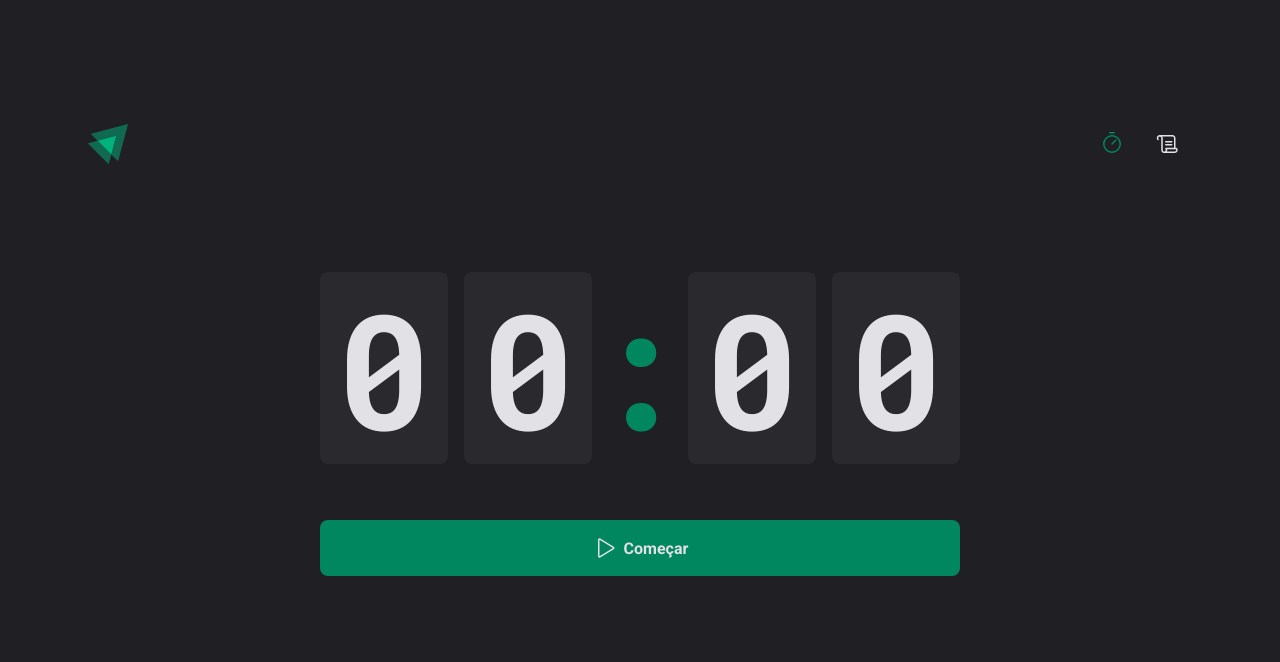
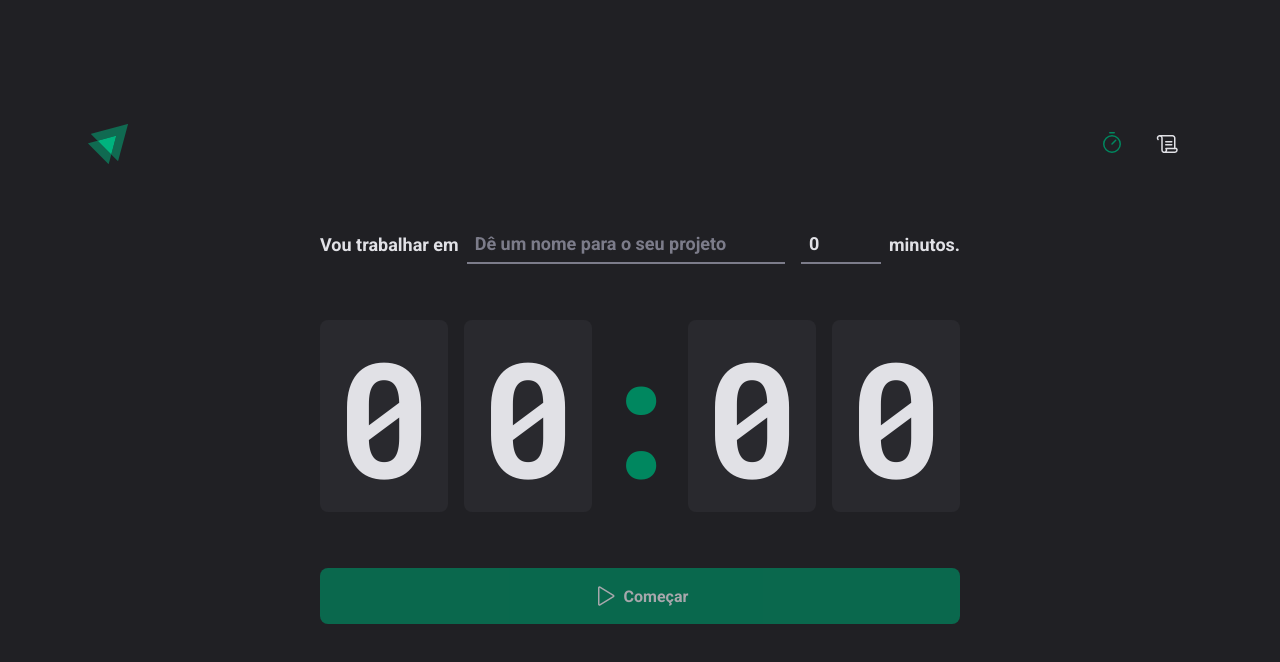
Before and after one commit to Wellington-Henrique/02-ignite-timer-reactjs-ts, a React (Vite) app: page / in a window 1280 px wide. Shown: the top 662 px of the page. Built offline with nearby package versions, Linux system fonts and the light colour scheme.

Commit message:
Contexto no React: Contexto no formulário

```diff
--- a/src/pages/Home/components/Countdown/index.tsx
+++ b/src/pages/Home/components/Countdown/index.tsx
@@ -1,15 +1,19 @@
-import { useState, useEffect, useContext } from 'react'
+import { useEffect, useContext } from 'react'
 import { differenceInSeconds } from 'date-fns'
-import { CycleContext } from '../..'
+import { CyclesContext } from '../..'
 
 import { CountdownContainer, Separator } from './styles'
 
 export function Countdown() {
-  const { activeCycle, activeCycleId, markCurrentCycleAsFinished } =
-    useContext(CycleContext)
-  const [amountSecondsPassed, setAmountSecondsPassed] = useState(0)
+  const {
+    activeCycle,
+    activeCycleId,
+    amountSecondsPassed,
+    markCurrentCycleAsFinished,
+    setSecondsPassed,
+  } = useContext(CyclesContext)
 
-  const totalSeconds = activeCycle ? activeCycle.minutes * 60 : 0
+  const totalSeconds = activeCycle ? activeCycle.minutesAmount * 60 : 0
   const currentSeconds = activeCycle ? totalSeconds - amountSecondsPassed : 0
 
   const minutesAmount = Math.floor(currentSeconds / 60)
@@ -30,14 +34,20 @@
 
         if (secondDifference >= totalSeconds) {
           markCurrentCycleAsFinished()
-          setAmountSecondsPassed(totalSeconds)
+          setSecondsPassed(totalSeconds)
           clearInterval(interval)
         } else {
-          setAmountSecondsPassed(secondDifference)
+          setSecondsPassed(secondDifference)
         }
       }, 1000)
     }
-  }, [activeCycle, totalSeconds, activeCycleId, markCurrentCycleAsFinished])
+  }, [
+    activeCycle,
+    totalSeconds,
+    activeCycleId,
+    markCurrentCycleAsFinished,
+    setSecondsPassed,
+  ])
 
   useEffect(() => {
     if (activeCycle) document.title = `${minutes}:${seconds}`
--- a/src/pages/Home/components/NewCycleForm/index.tsx
+++ b/src/pages/Home/components/NewCycleForm/index.tsx
@@ -1,24 +1,12 @@
-import { useForm } from 'react-hook-form'
-import * as zod from 'zod'
-import { zodResolver } from '@hookform/resolvers/zod'
+import { useContext } from 'react'
+import { CyclesContext } from '../..'
+import { useFormContext } from 'react-hook-form'
 
 import { FormContainer, MinutesAmountInput, TaskInput } from './styles'
 
-const newFormValidationSchema = zod.object({
-  task: zod.string().min(1, 'informe a tarefa'),
-  minutesAmount: zod
-    .number()
-    .min(1, 'O cliclo precisa ser de no mínimo 5 minutos')
-    .max(60, 'O cliclo precisa ser de no máximo 60 minutos'),
-})
-
-type NewClicleFormData = zod.infer<typeof newFormValidationSchema>
-
 export function NewCycleForm() {
-  // const { register, handleSubmit, watch, reset } = useForm<NewClicleFormData>({
-  //   resolver: zodResolver(newFormValidationSchema),
-  //   defaultValues: { task: '', minutesAmount: 0 },
-  // })
+  const { activeCycle } = useContext(CyclesContext)
+  const { register } = useFormContext()
 
   return (
     <FormContainer>
@@ -43,7 +31,7 @@
         type="number"
         placeholder="00:00"
         step={5}
-        min={1}
+        min={5}
         max={60}
         disabled={!!activeCycle}
         {...register('minutesAmount', { valueAsNumber: true })}
--- a/src/pages/Home/index.tsx
+++ b/src/pages/Home/index.tsx
@@ -1,92 +1,131 @@
-import { createContext, useState } from 'react'
+import { useState, createContext } from 'react'
+import { FormProvider, useForm } from 'react-hook-form'
+import { zodResolver } from '@hookform/resolvers/zod'
+import * as zod from 'zod'
+
+import { NewCycleForm } from './components/NewCycleForm'
+import { Countdown } from './components/Countdown'
+
 import { HandPalm, Play } from 'phosphor-react'
-
-import { Countdown } from './components/Countdown'
 
 import {
   HomeContainer,
   StartCountdownButton,
   StopCountdownButton,
 } from './styles'
-import { NewCycleForm } from './components/NewCycleForm'
 
 interface Cycle {
   id: string
   task: string
-  minutes: number
+  minutesAmount: number
   startDate: Date
   interruptedDate?: Date
   finishedDate?: Date
 }
 
-interface CycleContextType {
+interface CyclesContextType {
   activeCycle: Cycle | undefined
   activeCycleId: string | null
+  amountSecondsPassed: number
   markCurrentCycleAsFinished: () => void
+  setSecondsPassed: (seconds: number) => void
 }
 
-export const CycleContext = createContext({} as CycleContextType)
+export const CyclesContext = createContext({} as CyclesContextType)
+
+const newCycleFormValidationSchema = zod.object({
+  task: zod.string().min(1, 'Informe a tarefa'),
+  minutesAmount: zod
+    .number()
+    .min(5, 'O ciclo precisa ser de no mínimo 5 minutos.')
+    .max(60, 'O ciclo precisa ser de no máximo 60 minutos.'),
+})
+
+type NewCycleFormData = zod.infer<typeof newCycleFormValidationSchema>
 
 export function Home() {
   const [cycles, setCycles] = useState<Cycle[]>([])
   const [activeCycleId, setActiveCycleId] = useState<string | null>(null)
+  const [amountSecondsPassed, setAmountSecondsPassed] = useState(0)
+
+  const newCycleForm = useForm<NewCycleFormData>({
+    resolver: zodResolver(newCycleFormValidationSchema),
+    defaultValues: {
+      task: '',
+      minutesAmount: 0,
+    },
+  })
+
+  const { handleSubmit, watch, reset } = newCycleForm
 
   const activeCycle = cycles.find((cycle) => cycle.id === activeCycleId)
 
+  function setSecondsPassed(seconds: number) {
+    setAmountSecondsPassed(seconds)
+  }
+
   function markCurrentCycleAsFinished() {
-    setCycles((prev) =>
-      prev.map((cycle) => {
+    setCycles((state) =>
+      state.map((cycle) => {
         if (cycle.id === activeCycleId) {
           return { ...cycle, finishedDate: new Date() }
+        } else {
+          return cycle
         }
-
-        return cycle
       }),
     )
   }
 
-  // function handleCreateNewCycle(data: NewClicleFormData) {
-  //   const id = String(new Date().getTime())
+  function handleCreateNewCycle(data: NewCycleFormData) {
+    const id = String(new Date().getTime())
 
-  //   const newCycle: Cycle = {
-  //     id,
-  //     task: data.task,
-  //     minutes: data.minutesAmount,
-  //     startDate: new Date(),
-  //   }
+    const newCycle: Cycle = {
+      id,
+      task: data.task,
+      minutesAmount: data.minutesAmount,
+      startDate: new Date(),
+    }
 
-  //   setCycles((prev) => [...prev, newCycle])
-  //   setActiveCycleId(id)
-  //   setAmountSecondsPassed(0)
-  //   reset()
-  // }
+    setCycles((state) => [...state, newCycle])
+    setActiveCycleId(id)
+    setAmountSecondsPassed(0)
+
+    reset()
+  }
 
   function handleInterruptCycle() {
-    setCycles(
-      cycles.map((cycle) => {
+    setCycles((state) =>
+      state.map((cycle) => {
         if (cycle.id === activeCycleId) {
           return { ...cycle, interruptedDate: new Date() }
+        } else {
+          return cycle
         }
-
-        return cycle
       }),
     )
-
     setActiveCycleId(null)
   }
 
-  // const task = watch('task')
-  // const isSubmitDisabled = !task
+  const task = watch('task')
+  const isSubmitDisable = !task
 
   return (
     <HomeContainer>
-      <form /* onSubmit={handleSubmit(handleCreateNewCycle)} */ action="">
-        <CycleContext.Provider
-          value={{ activeCycle, activeCycleId, markCurrentCycleAsFinished }}
+      <form onSubmit={handleSubmit(handleCreateNewCycle)}>
+        <CyclesContext.Provider
+          value={{
+            activeCycle,
+            activeCycleId,
+            markCurrentCycleAsFinished,
+            amountSecondsPassed,
+            setSecondsPassed,
+          }}
         >
-          {/* <NewCycleForm /> */}
+          <FormProvider {...newCycleForm}>
+            <NewCycleForm />
+          </FormProvider>
           <Countdown />
-        </CycleContext.Provider>
+        </CyclesContext.Provider>
 
         {activeCycle ? (
           <StopCountdownButton onClick={handleInterruptCycle} type="button">
@@ -94,7 +133,7 @@
             Interromper
           </StopCountdownButton>
         ) : (
-          <StartCountdownButton type="submit" /* disabled={isSubmitDisabled} */>
+          <StartCountdownButton disabled={isSubmitDisable} type="submit">
             <Play size={24} />
             Começar
           </StartCountdownButton>
```
